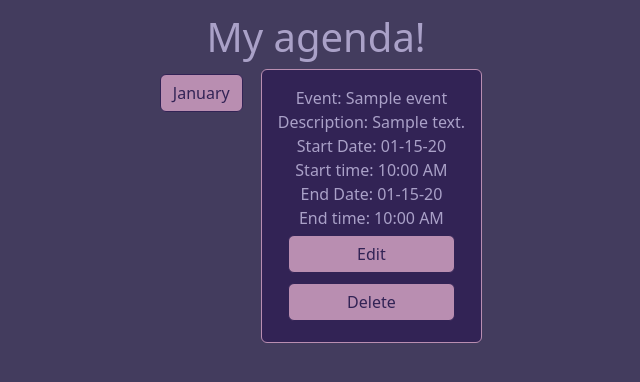
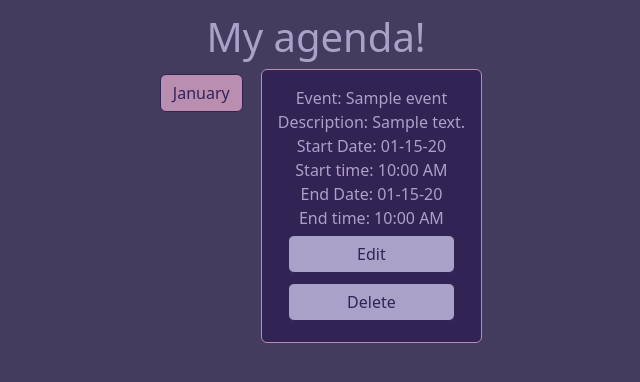
Before and after one commit to mcabio/its-a-date, a Flask app: page /my-events in a window 1280 px wide, after a click that opens the changed part. Shown: the part 73-455 px from the top of the page, without its empty margins (324-964 px from the left). Run offline with Flask 2, Linux system fonts and the light colour scheme; the visitor is signed in with stand-in values (Sample User, id 1); tables that the repository leaves empty hold one stand-in row (values such as "Sample post").

Commit message:
Styling buttons

```diff
--- a/static/css/style.css
+++ b/static/css/style.css
@@ -100,7 +100,7 @@ body {
   margin-bottom: 5px;
 }
 
-.btn-outline-peach {
+.btn-outline-secondary {
   color: #322355;
   background: #AAA1C8;
   border: 1.5px solid #322355;
@@ -111,7 +111,7 @@ body {
   margin-bottom: 5px;
 }
 
-.btn-outline-peach:hover {
+.btn-outline-secondary:hover {
   color: #AAA1C8;
   background: #322355;
   border: 1.5px solid #AAA1C8;
--- a/templates/my-events.html
+++ b/templates/my-events.html
@@ -38,14 +38,14 @@
                             End time: {{data.end_time}}<br>
 
                             <!-- Edit button -->
-                            <a class="btn btn-outline-light" href="/edit-event/{{ data.event_id }}" role="button">Edit</a>
+                            <a class="btn btn-outline-secondary" href="/edit-event/{{ data.event_id }}" role="button">Edit</a>
 
 
 
 
                             <!-- Delete button trigger modal -->
                             <button type="button"
-                                    class="btn btn-outline-light"
+                                    class="btn btn-outline-secondary"
                                     data-bs-toggle="modal"
                                     data-bs-target="#staticBackdrop{{ data.event_id }}">Delete
                             </button>
```
